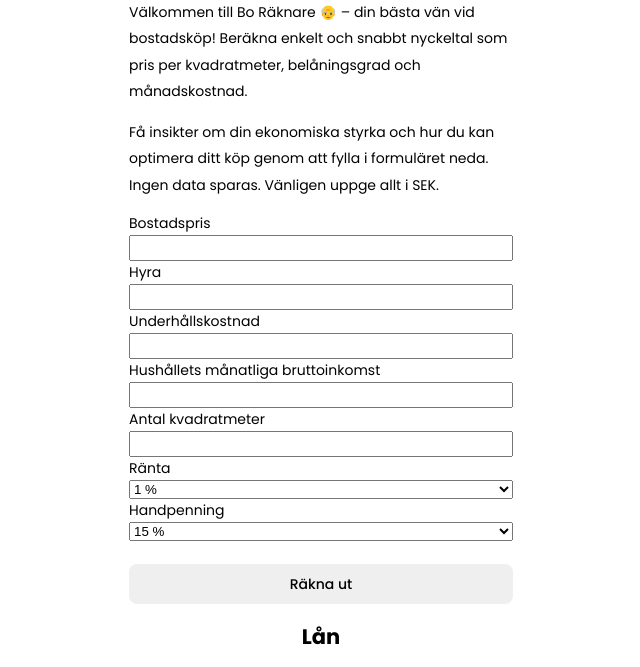
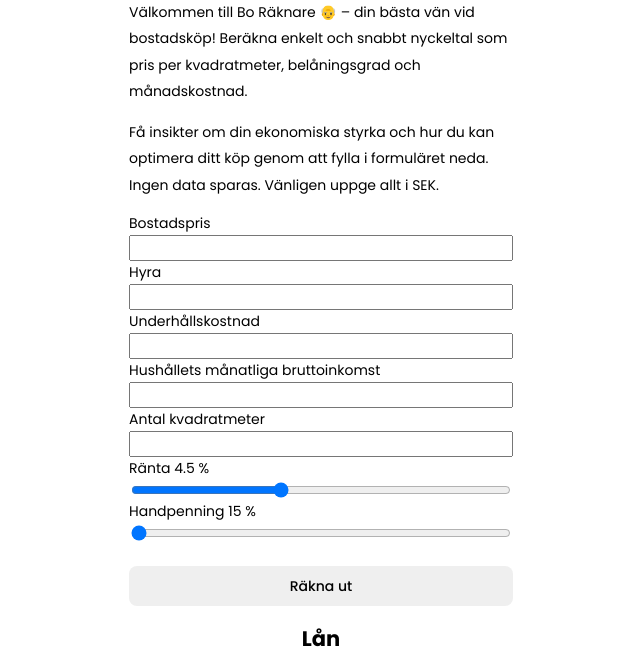
Before and after one commit to pajasthecat/house-price-calculator, a website: page public/index.html in a window 1280 px wide. Shown: the part 81-748 px from the top of the page, without its empty margins (319-959 px from the left). Drawn offline with Linux system fonts and the light colour scheme.

Commit message:
feat: added sliders

```diff
--- a/public/index.html
+++ b/public/index.html
@@ -76,31 +76,23 @@
         <label for="kvm">Antal kvadratmeter</label>
         <input type="text" name="kvm" id="kvm" />
 
-        <label for="interets">Ränta</label>
-        <select id="interets" name="interets">
-          <option value="1">1 %</option>
-          <option value="2">2 %</option>
-          <option value="3">3 %</option>
-          <option value="4">4 %</option>
-          <option value="5">5 %</option>
-          <option value="6">6 %</option>
-          <option value="7">7 %</option>
-          <option value="8">8 %</option>
-          <option value="9">9 %</option>
-          <option value="10">10 %</option>
-        </select>
+        <div id="sliderItem">
+          <label for="interets">Ränta</label> <span id="interestValue"></span>
+        </div>
+        <input
+          type="range"
+          min="1"
+          max="10"
+          step="0.1"
+          value="4.5"
+          id="interets"
+        />
 
-        <label for="downPayment">Handpenning</label>
-        <select id="downPayment" name="downPayment">
-          <option value="15">15 %</option>
-          <option value="20">20 %</option>
-          <option value="25">25 %</option>
-          <option value="30">30 %</option>
-          <option value="35">35 %</option>
-          <option value="40">40 %</option>
-          <option value="45">45 %</option>
-          <option value="50">50 %</option>
-        </select>
+        <div id="sliderItem">
+          <label for="downPayment">Handpenning</label>
+          <span id="downPaymentValue"></span>
+        </div>
+        <input type="range" min="15" max="100" value="15" id="downPayment" />
 
         <br />
         <input type="submit" class="button" value="Räkna ut" />
--- a/public/scripts/index.mjs
+++ b/public/scripts/index.mjs
@@ -19,6 +19,22 @@ document
 document
   .getElementById("income")
   .addEventListener("focusout", formatInput.bind(null, "income"));
+
+var interestSlider = document.getElementById("interets");
+var interestValue = document.getElementById("interestValue");
+interestValue.innerHTML = `${interestSlider.value} %`;
+
+interestSlider.oninput = () => {
+  interestValue.innerHTML = `${interestSlider.value} %`;
+};
+
+var downPaymentSlider = document.getElementById("downPayment");
+var downPaymentValue = document.getElementById("downPaymentValue");
+downPaymentValue.innerHTML = `${downPaymentSlider.value} %`;
+
+downPaymentSlider.oninput = () => {
+  downPaymentValue.innerHTML = `${downPaymentSlider.value} %`;
+};
 
 document.getElementById("form").addEventListener("submit", (event) => {
   event.preventDefault();
--- a/public/style/index.css
+++ b/public/style/index.css
@@ -1,7 +1,8 @@
 body {
   font-family: "Poppins", sans-serif;
   font-size: 14px;
-  margin: auto;
+  margin-left: auto;
+  margin-right: auto;
   width: 30%;
 }
 
@@ -44,6 +45,11 @@ td {
 
 input {
   font-family: "Poppins", sans-serif;
+}
+
+.sliderItem {
+  display: flex;
+  flex-direction: row;
 }
 
 .footerContainer {
```
